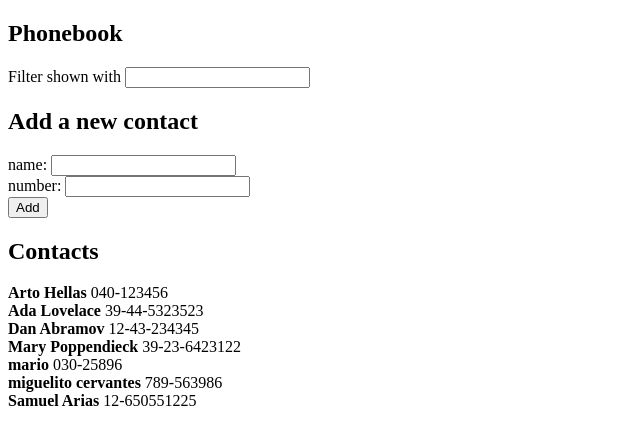
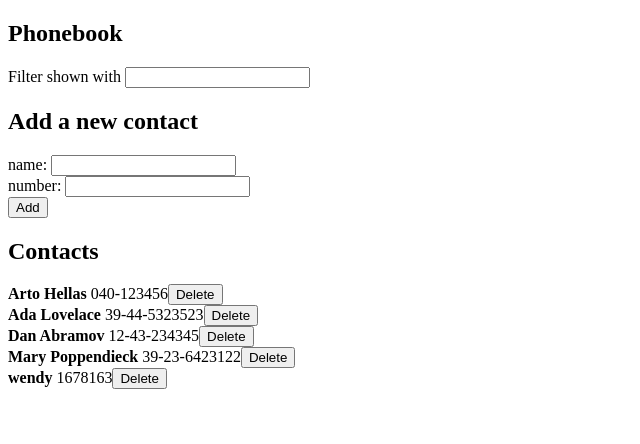
Before and after one commit to mariofhdez/fullstackopen-part2, a React (Vite) app in the folder phonebook/: page / in a window 1280 px wide. Shown: the top 444 px of the page, without its empty margins (0-640 px from the left). Built offline with nearby package versions, Linux system fonts and the light colour scheme; data requests are answered from the project's data file.

Commit message:
Part2: exercise 2.14

```diff
--- a/phonebook/db.json
+++ b/phonebook/db.json
@@ -21,19 +21,9 @@
       "id": "4"
     },
     {
-      "id": 5,
-      "name": "mario",
-      "number": "030-25896"
-    },
-    {
-      "id": 6,
-      "name": "miguelito cervantes",
-      "number": "789-563986"
-    },
-    {
-      "id": 7,
-      "name": "Samuel Arias",
-      "number": "12-650551225"
+      "id": "7",
+      "name": "wendy",
+      "number": "1678163"
     }
   ]
 }
--- a/phonebook/src/App.jsx
+++ b/phonebook/src/App.jsx
@@ -8,7 +8,9 @@ import personService from './service/persons'
 
 function App() {
   const [persons, setPersons] = useState([])
+  const [contactsToShow, setContactsToShow] = useState([])
 
+  //initial data
   useEffect(() => {
     personService
       .getAll()
@@ -16,10 +18,9 @@ function App() {
         setPersons(initialPersons)
         setContactsToShow(initialPersons)
       })
-  },[])
+  }, [])
 
-  const [contactsToShow, setContactsToShow] = useState([])
-
+  // handler data to be showed
   const handleFilter = (filter) => {
     if (filter === "") {
       setContactsToShow(persons)
@@ -28,10 +29,9 @@ function App() {
     }
   }
 
-
   // insert contact
   const addPerson = (newPerson) => {
-    newPerson.id = persons.length + 1
+
     const exists = (newPerson) => persons.findIndex(p => p.name === newPerson.name)
 
     if (exists(newPerson) !== -1) {
@@ -39,11 +39,30 @@ function App() {
     }
 
     personService
-    .create( newPerson)
-    .then(returnedPerson => {
-      setPersons(persons.concat(returnedPerson))
-      setContactsToShow(persons.concat(returnedPerson))
-    })
+      .create(newPerson)
+      .then(returnedPerson => {
+        setPersons(persons.concat(returnedPerson))
+        setContactsToShow(persons.concat(returnedPerson))
+      })
+  }
+
+  // delete person
+  const deletePerson = (id) => {
+    const person = persons.find(p => p.id === id)
+    if (
+      !confirm(`Delete ${person?person.name:null}?`)
+    ) {
+      return
+    }
+    personService
+      .destroy(id)
+      .then(response => {
+        setPersons(persons.filter(p => p.id !== id))
+        setContactsToShow(persons.filter(p => p.id !== id))
+      })
+      .catch(error => {
+        console.error("Error al eliminar:", error);
+      })
   }
 
 
@@ -54,7 +73,7 @@ function App() {
       <h2>Add a new contact</h2>
       <ContactForm onAdd={addPerson} persons={persons} />
       <h2>Contacts</h2>
-      <Contacts persons={contactsToShow} />
+      <Contacts persons={contactsToShow} onDelete={deletePerson} />
     </>
   )
 }
--- a/phonebook/src/components/Contacts.jsx
+++ b/phonebook/src/components/Contacts.jsx
@@ -1,9 +1,13 @@
-function Contacts ({ persons }){
+function Contacts ({ persons, onDelete }){
     return (
         <div>
         <ul style={{ padding: 0 }}>
           {persons.map(p => (
-            <li key={p.id} style={{ listStyle: 'none' }}><span style={{ fontWeight: 'bold' }}>{p.name}</span> {p.number}</li>
+            <li key={p.id} style={{ listStyle: 'none' }}>
+              <span style={{ fontWeight: 'bold' }}>{p.name} </span>
+              {p.number}
+              <button onClick={() => onDelete(p.id)}>Delete</button>
+            </li>
           ))}
         </ul>
       </div>
--- a/phonebook/src/service/persons.js
+++ b/phonebook/src/service/persons.js
@@ -11,4 +11,9 @@ const create = newObject => {
     return req.then(response => response.data)
 }
 
-export default { getAll, create }
+const destroy = id => {
+    return axios.delete(`${baseUrl}/${id}`)
+
+}
+
+export default { getAll, create, destroy }
```
